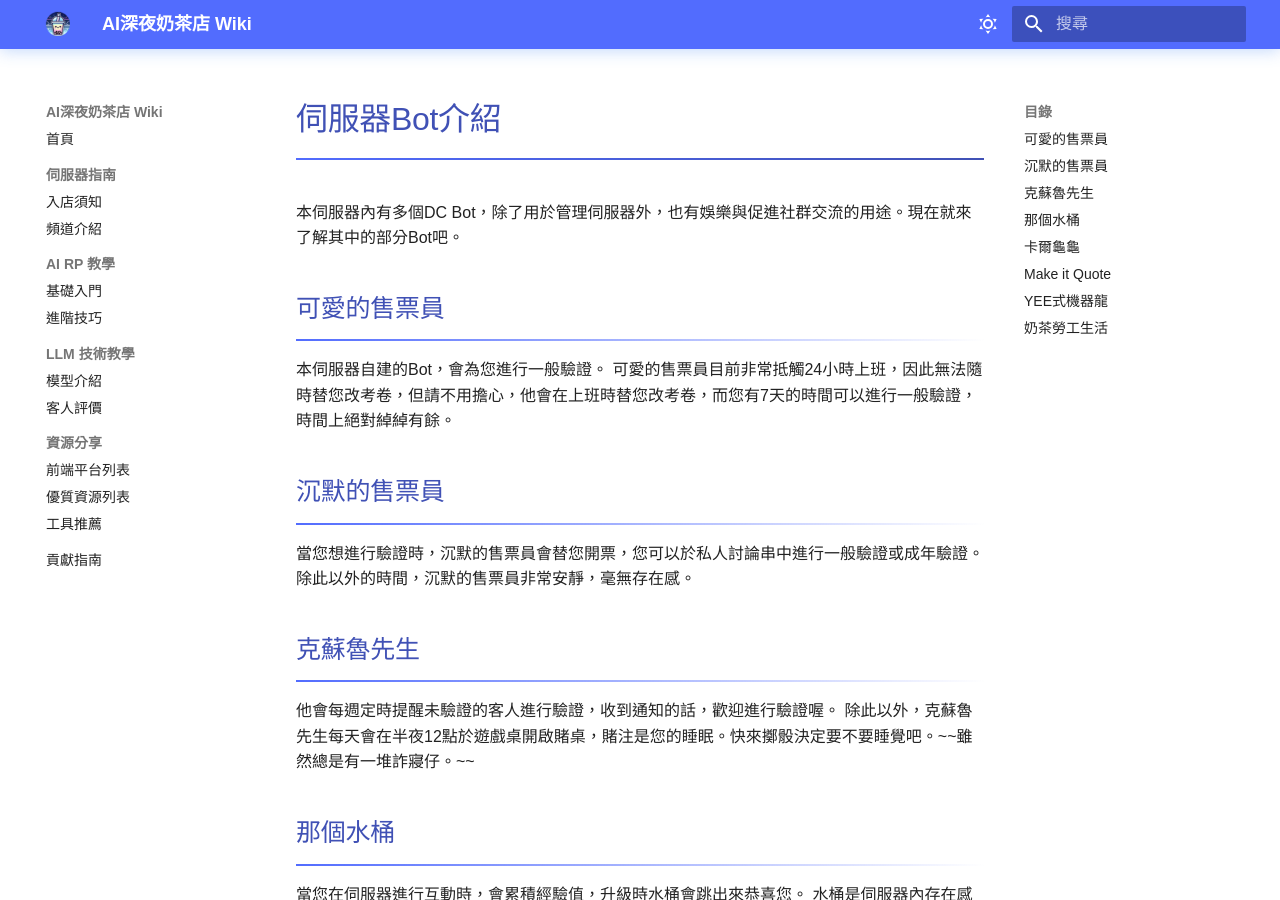
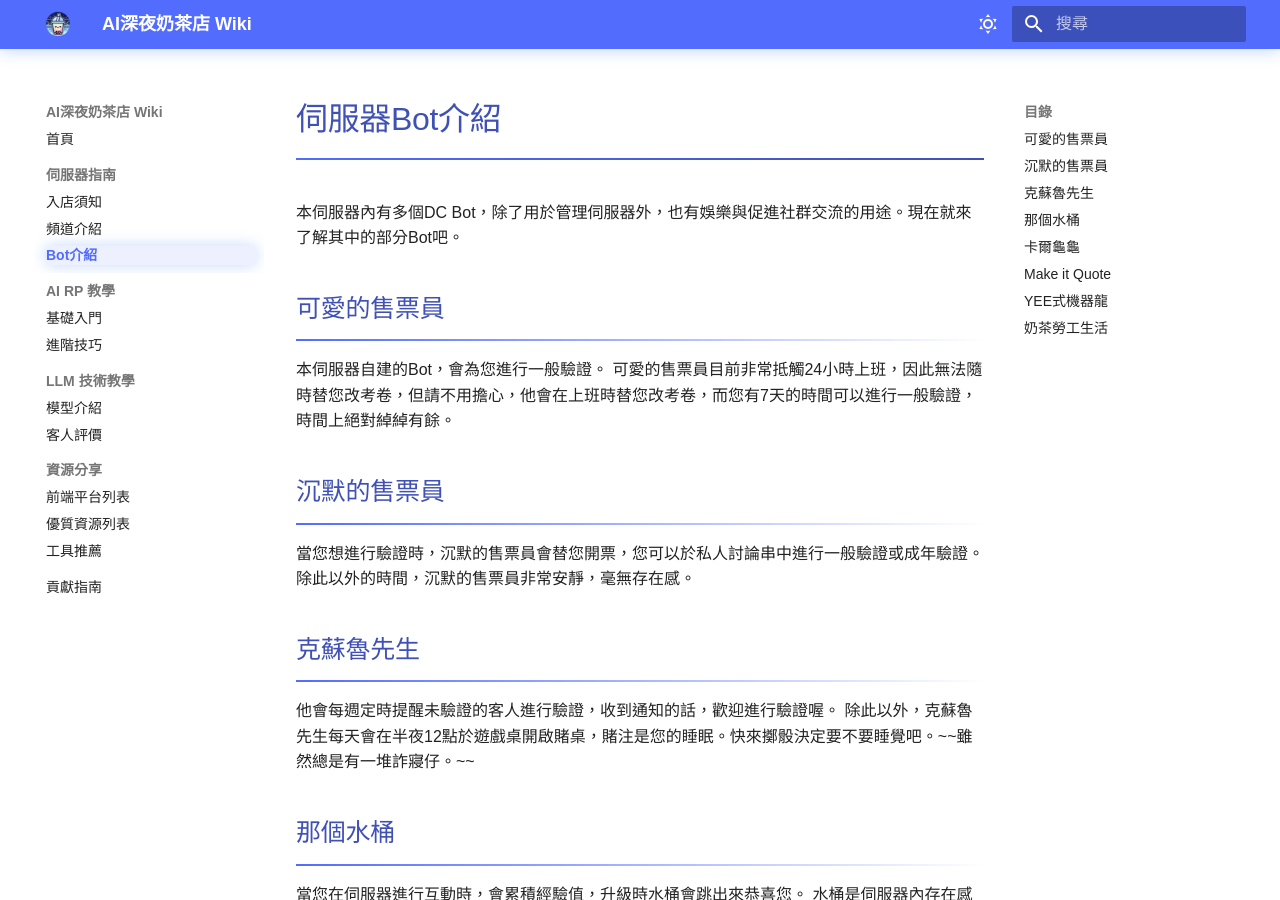
Before and after one commit to Chocochocococo/ai-milktea-wiki, an MkDocs documentation site: the page built from docs/server/bot.md, in a window 1280 px wide and 900 px high. Built offline with MkDocs 1.6.1 and Material for MkDocs 9.7.7, drawn with Linux system fonts in a browser that asks for light colours.

Commit message:
Update mkdocs.yml

```diff
--- a/mkdocs.yml
+++ b/mkdocs.yml
@@ -43,6 +43,7 @@ nav:
   - 伺服器指南:
     - 入店須知: server/rules.md
     - 頻道介紹: server/channels.md
+    - Bot介紹: server/bot.md
   - AI RP 教學:
     - 基礎入門: tutorials/rp/beginner.md
     - 進階技巧: tutorials/rp/advanced.md
```
